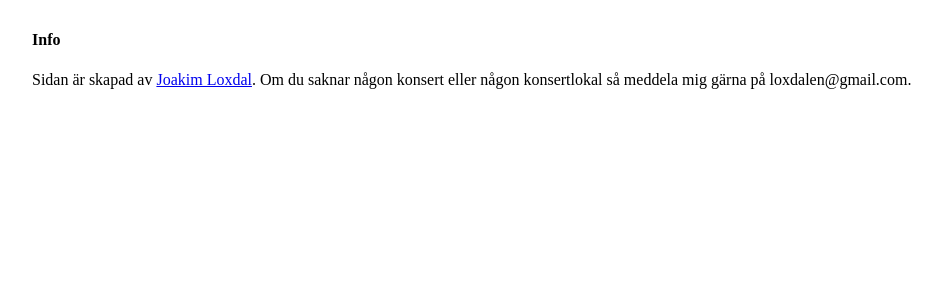
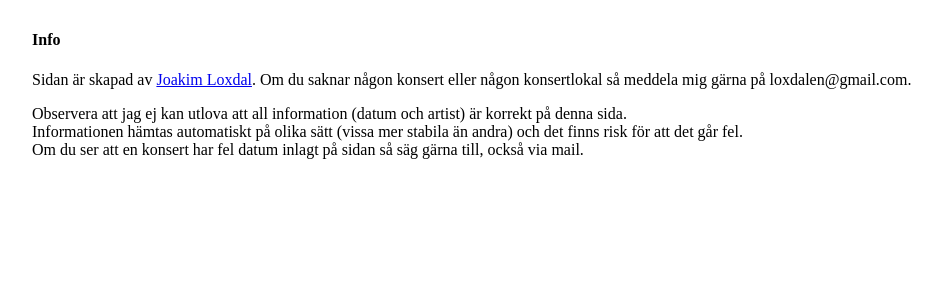
Before and after one commit to mrkickling/konserteristockholm, a PHP site: page /info.php in a window 1280 px wide. Shown: the part 67-367 px from the top of the page, without its empty margins (168-1110 px from the left). Run offline with PHP 8.4, Linux system fonts and the light colour scheme.

Commit message:
chore: add some info to info page and change comment

```diff
--- a/web/info.php
+++ b/web/info.php
@@ -18,6 +18,11 @@
         <p>
             Sidan är skapad av <a href="https://joakimloxdal.se">Joakim Loxdal</a>.
             Om du saknar någon konsert eller någon konsertlokal så meddela mig gärna på loxdalen@gmail.com.
+            <p>
+                Observera att jag ej kan utlova att all information (datum och artist) är korrekt på denna sida. <br>
+                Informationen hämtas automatiskt på olika sätt (vissa mer stabila än andra) och det finns risk för att det går fel.<br>
+                Om du ser att en konsert har fel datum inlagt på sidan så säg gärna till, också via mail.
+            </p>
         </p>
     </div>
 </body>
```
Also changed, not shown: 1 other file.
